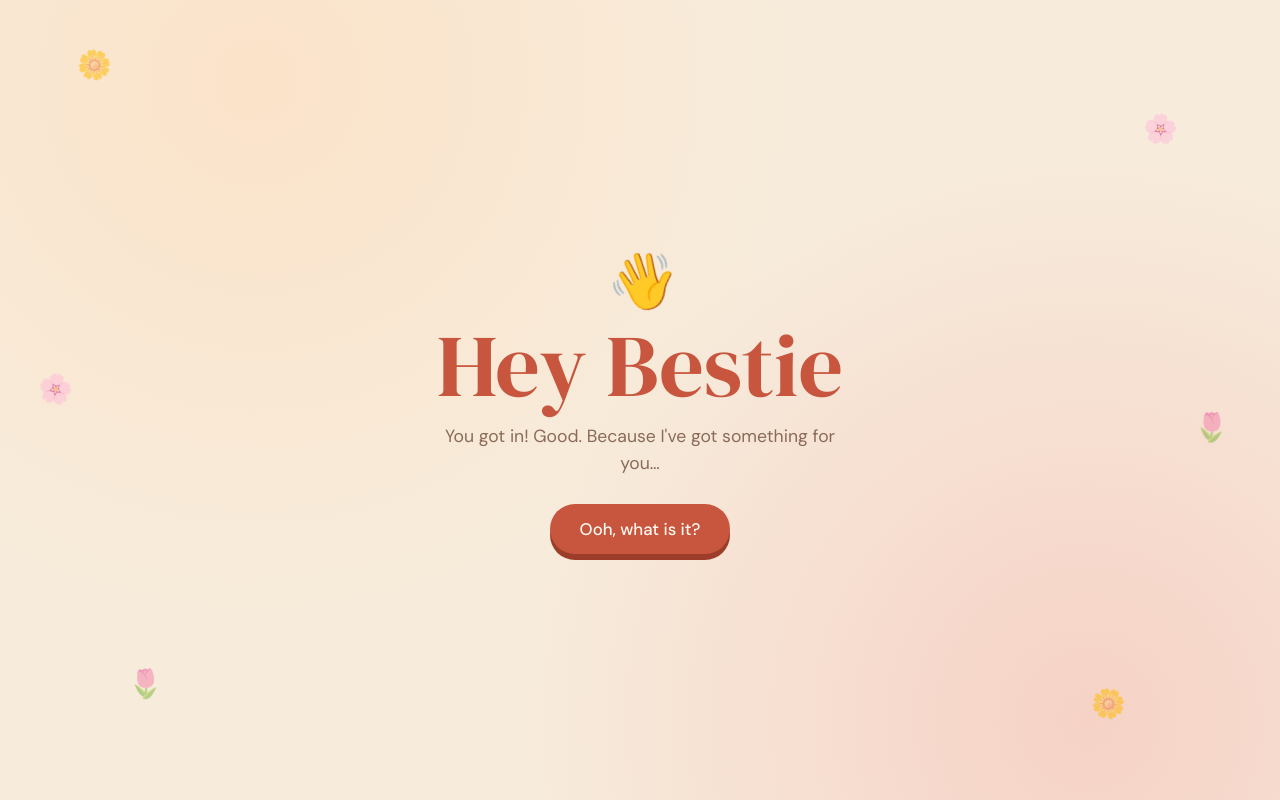
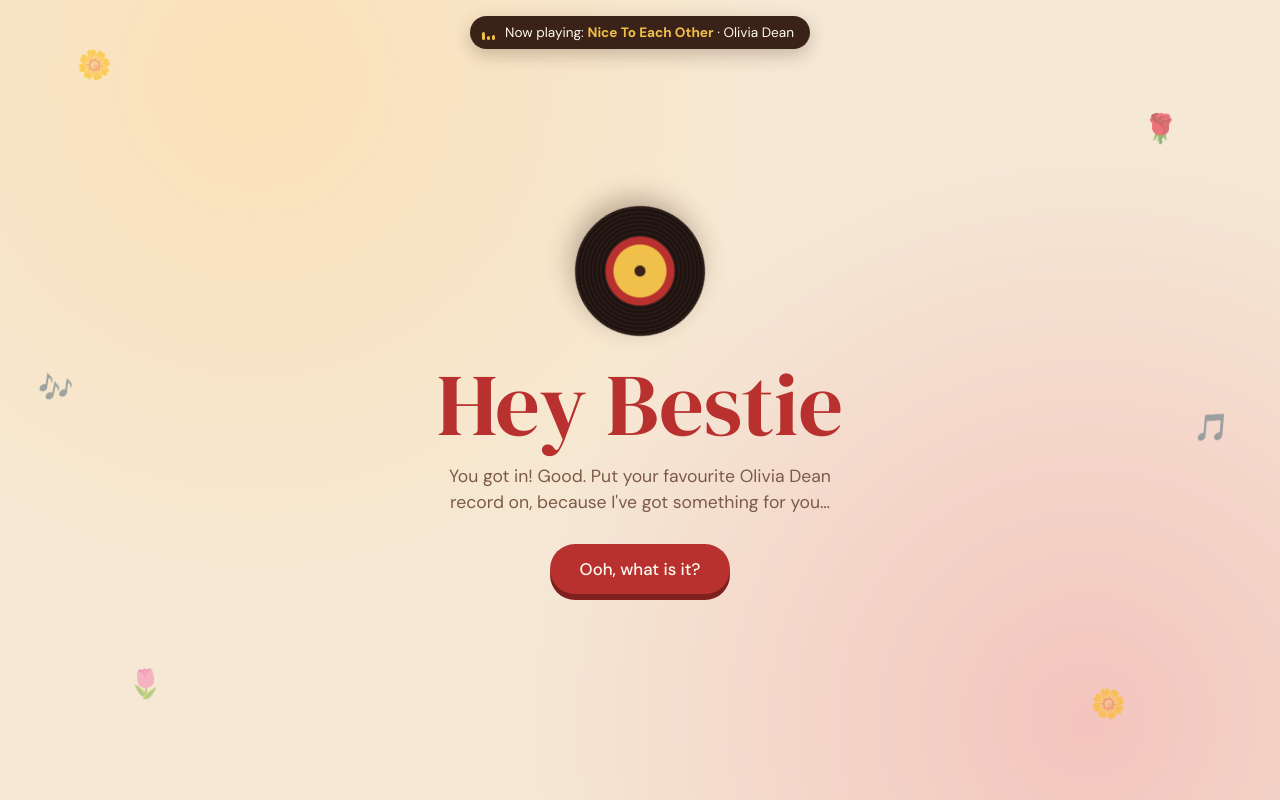
Before and after one commit to badbean10/my-site, a plain HTML site: page index.html in a window 1280 px wide. Drawn offline with Linux system fonts and the light colour scheme.

Commit message:
Olivia Dean palette and song references
Co-Authored-By: Claude noreply@anthropic.com

```diff
--- a/index.html
+++ b/index.html
@@ -10,23 +10,23 @@
   <link href="https://fonts.googleapis.com/css2?family=Caveat:wght@500;700&family=DM+Sans:wght@400;500;700&family=DM+Serif+Display:ital@0;1&display=swap" rel="stylesheet">
   <style>
     :root {
-      --cream: #f7ecdc;
-      --paper: #fffaf1;
-      --terracotta: #c8553d;
-      --rose: #e9a196;
-      --blush: #f4c9bd;
-      --mustard: #e3a73b;
-      --olive: #7a8450;
-      --brown: #3d2618;
-      --muted: #8a6a58;
+      --cream: #f5e9d6;
+      --paper: #fffaf0;
+      --terracotta: #b8312f;
+      --rose: #e39a94;
+      --blush: #f6d3cb;
+      --mustard: #f0c04a;
+      --olive: #6f8fb5;
+      --brown: #3a2218;
+      --muted: #7d5a48;
     }
     * { box-sizing: border-box; }
     html, body { height: 100%; }
     body {
       margin: 0;
       background:
-        radial-gradient(circle at 20% 10%, #fbe3c9 0, transparent 45%),
-        radial-gradient(circle at 85% 90%, #f6d2c6 0, transparent 45%),
+        radial-gradient(circle at 20% 10%, #fbe1b8 0, transparent 45%),
+        radial-gradient(circle at 85% 90%, #f3c4bd 0, transparent 45%),
         var(--cream);
       color: var(--brown);
       font-family: "DM Sans", system-ui, sans-serif;
@@ -83,12 +83,12 @@
       cursor: pointer;
       background: var(--terracotta);
       color: var(--paper);
-      box-shadow: 0 6px 0 #9c3d2a;
+      box-shadow: 0 6px 0 #7f1f1e;
       transition: transform .1s, box-shadow .1s;
     }
-    button:active { transform: translateY(4px); box-shadow: 0 2px 0 #9c3d2a; }
-    button.alt { background: var(--mustard); box-shadow: 0 6px 0 #b07f22; color: var(--brown); }
-    button.alt:active { box-shadow: 0 2px 0 #b07f22; }
+    button:active { transform: translateY(4px); box-shadow: 0 2px 0 #7f1f1e; }
+    button.alt { background: var(--mustard); box-shadow: 0 6px 0 #b8891c; color: var(--brown); }
+    button.alt:active { box-shadow: 0 2px 0 #b8891c; }
     .btn-row { display: flex; gap: 14px; flex-wrap: wrap; justify-content: center; }
 
     /* Scene 0: fake access check */
@@ -111,6 +111,35 @@
       10%, 30% { transform: rotate(16deg); }
       20%, 40% { transform: rotate(-8deg); }
     }
+
+    .record {
+      width: 130px; height: 130px; border-radius: 50%; margin-bottom: 22px;
+      background:
+        radial-gradient(circle, var(--brown) 0 5px, var(--mustard) 6px 26px, var(--terracotta) 27px 34px, transparent 35px),
+        repeating-radial-gradient(circle, #1d1210 0 2px, #2c1d18 3px 4px);
+      box-shadow: 0 10px 24px rgba(58, 34, 24, .3);
+      animation: spin 3.5s linear infinite;
+    }
+    @keyframes spin { to { transform: rotate(360deg); } }
+
+    .now-playing {
+      position: fixed; top: 16px; left: 50%; z-index: 5;
+      transform: translate(-50%, -80px);
+      display: flex; align-items: center; gap: 10px;
+      background: var(--brown); color: var(--paper);
+      padding: 8px 16px 8px 12px; border-radius: 999px;
+      font-size: .85rem; white-space: nowrap; max-width: calc(100% - 32px);
+      box-shadow: 0 6px 18px rgba(58, 34, 24, .25);
+      transition: transform .6s ease;
+    }
+    .now-playing.show { transform: translate(-50%, 0); }
+    .now-playing .song { overflow: hidden; text-overflow: ellipsis; }
+    .now-playing b { color: var(--mustard); font-weight: 700; }
+    .eq { display: flex; align-items: flex-end; gap: 2px; height: 14px; }
+    .eq i { width: 3px; background: var(--mustard); border-radius: 2px; animation: eq .9s ease-in-out infinite alternate; }
+    .eq i:nth-child(2) { animation-delay: -.3s; }
+    .eq i:nth-child(3) { animation-delay: -.6s; }
+    @keyframes eq { from { height: 3px; } to { height: 14px; } }
 
     /* Scene 2: cake */
     #birthday-reveal { display: none; flex-direction: column; align-items: center; }
@@ -143,7 +172,7 @@
     /* Scene 3: envelope */
     .envelope-wrap { cursor: pointer; margin-top: 130px; }
     .envelope { position: relative; width: 300px; height: 190px; max-width: 86vw; }
-    .env-back { position: absolute; inset: 0; background: #d98c76; border-radius: 8px; }
+    .env-back { position: absolute; inset: 0; background: #8f2626; border-radius: 8px; }
     .env-letter {
       position: absolute; left: 16px; right: 16px; bottom: 12px; height: 160px;
       background: var(--paper); border-radius: 6px; z-index: 1;
@@ -153,19 +182,19 @@
     }
     .env-front {
       position: absolute; inset: 0; z-index: 2; border-radius: 8px;
-      background: var(--rose);
+      background: var(--terracotta);
       clip-path: polygon(0 0, 50% 52%, 100% 0, 100% 100%, 0 100%);
     }
     .env-flap {
       position: absolute; top: 0; left: 0; right: 0; height: 110px; z-index: 3;
-      background: #e6a08b;
+      background: #cf4a43;
       clip-path: polygon(0 0, 100% 0, 50% 100%);
       transform-origin: top;
       transition: transform .6s ease, z-index 0s .3s;
     }
     .seal {
       position: absolute; top: 88px; left: 50%; z-index: 4; width: 44px; height: 44px; margin-left: -22px;
-      border-radius: 50%; background: var(--terracotta); color: var(--paper);
+      border-radius: 50%; background: var(--mustard); color: var(--terracotta);
       display: grid; place-items: center; font-size: 1.2rem;
       box-shadow: 0 3px 8px rgba(0, 0, 0, .2);
       transition: opacity .3s, transform .3s;
@@ -183,7 +212,7 @@
     }
 
     /* Scene 4: the letter */
-    #s4 { overflow-y: auto; justify-content: flex-start; }
+    #s4 { overflow-y: auto; justify-content: flex-start; padding-top: 76px; }
     .letter {
       background: var(--paper);
       width: min(480px, 100%);
@@ -192,7 +221,7 @@
       border-radius: 14px;
       box-shadow: 0 18px 50px rgba(61, 38, 24, .18);
       position: relative;
-      background-image: repeating-linear-gradient(transparent 0 33px, rgba(200, 85, 61, .08) 33px 34px);
+      background-image: repeating-linear-gradient(transparent 0 33px, rgba(184, 49, 47, .08) 33px 34px);
     }
     .letter .hand { font-size: 1.9rem; margin-bottom: 6px; }
     .letter .small { font-size: 1rem; color: var(--muted); letter-spacing: .14em; text-transform: uppercase; margin: 14px 0 4px; }
@@ -232,11 +261,16 @@
 <body>
   <div class="bg-flowers" aria-hidden="true">
     <span style="top:8%;left:6%">🌼</span>
-    <span style="top:14%;right:8%;animation-delay:-3s">🌸</span>
+    <span style="top:14%;right:8%;animation-delay:-3s">🌹</span>
     <span style="bottom:12%;left:10%;animation-delay:-5s">🌷</span>
     <span style="bottom:8%;right:12%;animation-delay:-1s">🌼</span>
-    <span style="top:48%;left:3%;animation-delay:-7s">🌸</span>
-    <span style="top:52%;right:4%;animation-delay:-2s">🌷</span>
+    <span style="top:48%;left:3%;animation-delay:-7s">🎶</span>
+    <span style="top:52%;right:4%;animation-delay:-2s">🎵</span>
+  </div>
+
+  <div class="now-playing" id="now-playing" aria-live="polite">
+    <span class="eq" aria-hidden="true"><i></i><i></i><i></i></span>
+    <span class="song">Now playing: <b id="song">Nice To Each Other</b> · Olivia Dean</span>
   </div>
 
   <!-- Scene 0: the "access check" decoy -->
@@ -250,9 +284,9 @@
 
   <!-- Scene 1: Hey Bestie -->
   <section class="scene" id="s1">
-    <div class="wave">👋</div>
+    <div class="record" aria-hidden="true"></div>
     <h1>Hey Bestie</h1>
-    <p>You got in! Good. Because I've got something for you…</p>
+    <p>You got in! Good. Put your favourite Olivia Dean record on, because I've got something for you…</p>
     <button data-next="s2">Ooh, what is it?</button>
   </section>
 
@@ -285,11 +319,11 @@
   <!-- Scene 3: envelope -->
   <section class="scene" id="s3">
     <h2>You've got mail 💌</h2>
-    <p>Wishes do come true, apparently.</p>
+    <p>It might be a little bit messy, but it's straight from the heart.</p>
     <div class="envelope-wrap" id="envelope-wrap" role="button" aria-label="Open the letter">
       <div class="envelope wiggle" id="envelope">
         <div class="env-back"></div>
-        <div class="env-letter">for you 💛</div>
+        <div class="env-letter">for you ❤️</div>
         <div class="env-front"></div>
         <div class="env-flap"></div>
         <div class="seal">♥</div>
@@ -302,18 +336,18 @@
   <section class="scene" id="s4">
     <div class="letter">
       <div class="hand">Happy (early) Birthday, Bestie!</div>
-      <div class="small">Pack your best outfit, because…</div>
+      <div class="small">Clear your diary and pick an outfit, because…</div>
       <div class="big">WE'RE GOING TO <em>OLIVIA DEAN!</em></div>
       <div class="ticket">
         <div class="main">
-          <span>Live in concert</span>
+          <span>The Art of Loving Live</span>
           <b>Olivia Dean</b>
-          <span>You + me 💛</span>
+          <span>You + me ❤️</span>
         </div>
         <div class="stub">ADMIT<br>TWO</div>
       </div>
-      <p>I couldn't keep this a secret until March. Get ready to sing every single word, cry a little and dance a lot. I love you so much. Here's to the best year yet.</p>
-      <div class="sign">Love, your bestie 💛</div>
+      <p>I couldn't keep this a secret until March. Get ready to scream every word of 'Dive' and 'Man I Need' with me, cry during 'Carmen' and dance a lot. I love you so much. Here's to the best year yet.</p>
+      <div class="sign">Love, your bestie ❤️</div>
       <button class="replay" id="replay">Watch that again</button>
     </div>
   </section>
@@ -321,8 +355,17 @@
   <canvas id="confetti"></canvas>
 
   <script>
+    const songs = {
+      s1: 'Nice To Each Other',
+      s2: 'Getting There (Interlude)',
+      s3: 'Close Up',
+      s4: 'Dive'
+    };
     const show = (id) => {
       document.querySelectorAll('.scene').forEach(s => s.classList.toggle('active', s.id === id));
+      // Hide the pill on the decoy screen so nothing gives the game away
+      document.getElementById('now-playing').classList.toggle('show', id in songs);
+      if (songs[id]) document.getElementById('song').textContent = songs[id];
     };
 
     // Scene 0: fake access check, then move on by itself
@@ -348,6 +391,7 @@
       document.getElementById('bday-title').textContent = title;
       document.getElementById('birthday-reveal').classList.add('show');
       burst(80);
+      document.getElementById('song').textContent = 'So Easy (To Fall In Love)';
     }
     document.getElementById('yes').addEventListener('click', () => revealBirthday("Not yet, but I couldn't wait! It's an EARLY birthday gift 🎁"));
     document.getElementById('no').addEventListener('click', () => revealBirthday("Not until March, silly! But I couldn't wait. It's an EARLY birthday gift 🎁"));
@@ -391,7 +435,7 @@
     // Confetti
     const canvas = document.getElementById('confetti');
     const ctx = canvas.getContext('2d');
-    const colors = ['#c8553d', '#e3a73b', '#e9a196', '#7a8450', '#f4c9bd', '#fffaf1'];
+    const colors = ['#b8312f', '#f0c04a', '#e39a94', '#6f8fb5', '#3a2218', '#fffaf0'];
     let pieces = [];
     let running = false;
 
@@ -438,7 +482,7 @@
         ctx.fillStyle = p.color;
         if (p.heart) {
           ctx.font = `${p.size * 1.3}px serif`;
-          ctx.fillText('💛', 0, 0);
+          ctx.fillText('❤️', 0, 0);
         } else {
           ctx.fillRect(-p.size / 2, -p.size / 4, p.size, p.size / 2);
         }
```
